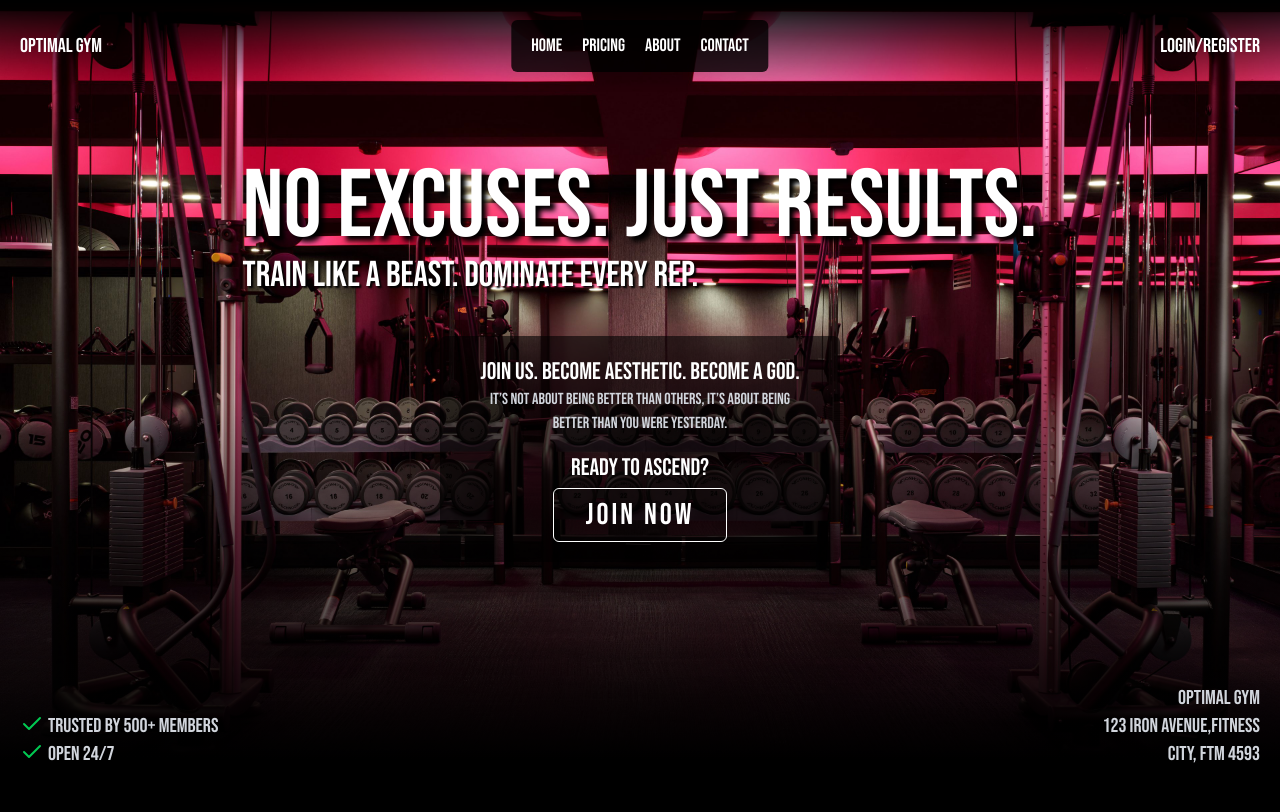
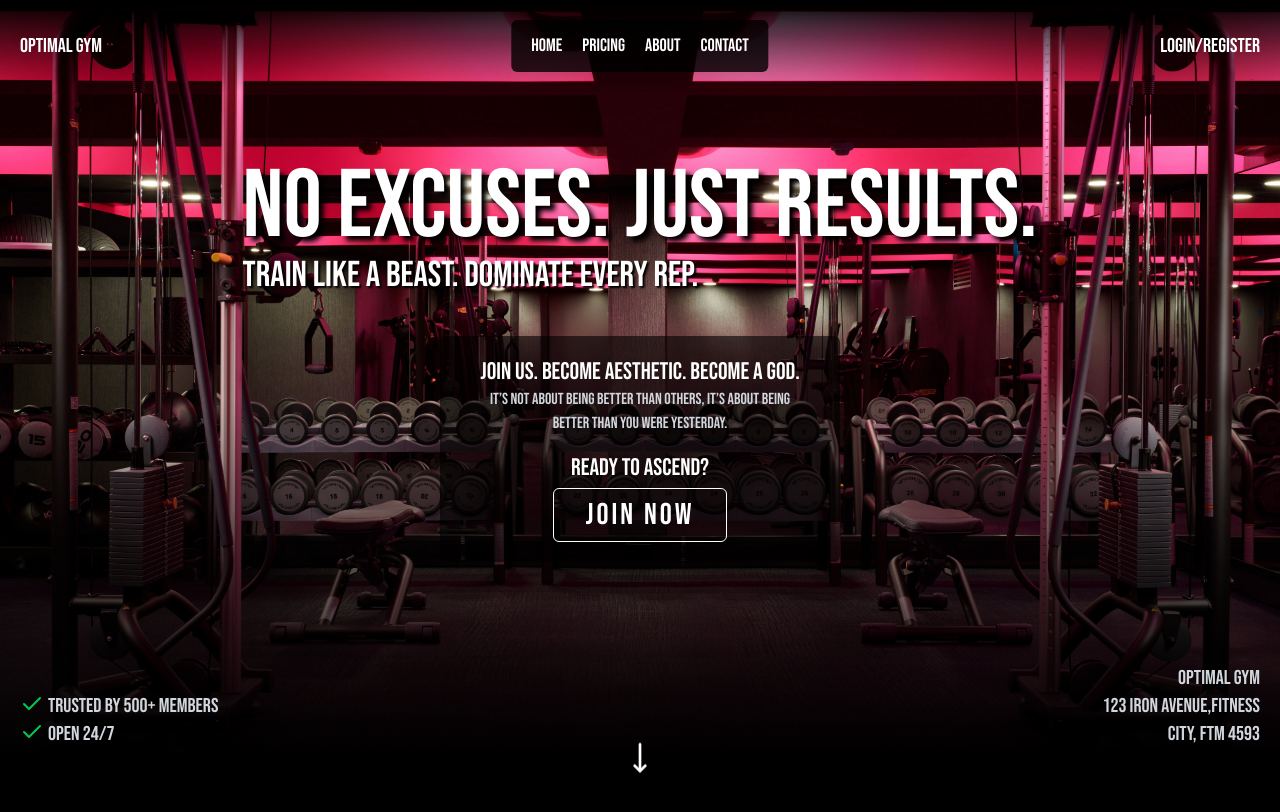
Before and after one commit to qzyx/optimal-gym-client, a Next.js app: page / in a window 1280 px wide. Shown: the top 812 px of the page. Built offline with nearby package versions, Linux system fonts and the light colour scheme.

Commit message:
Hero footer completed

```diff
--- a/src/components/HeroFooter.tsx
+++ b/src/components/HeroFooter.tsx
@@ -3,7 +3,7 @@ import React from "react";
 
 const HeroFooter = () => {
   return (
-    <div className="absolute bottom-0 w-full text-gray-300 md:text-lg lg:text-xl flex justify-between items-end py-8 px-2 md:px-5 ">
+    <div className="absolute bottom-18 md:bottom-5 w-full text-gray-300 md:text-lg lg:text-xl flex justify-between items-end py-8 px-2 md:px-5 ">
       <span className="flex flex-col items-start">
         <span className="flex">
           <span className="text-green-500 mr-1">
--- a/src/components/HeroSection.tsx
+++ b/src/components/HeroSection.tsx
@@ -3,6 +3,7 @@ import HeroImage from "./HeroImage";
 import Heading from "./Heading";
 import JoinSection from "./JoinSection";
 import HeroFooter from "./HeroFooter";
+import BouncingArrow from "./UI/BouncingArrow";
 
 const HeroSection = () => {
   return (
@@ -10,8 +11,8 @@ const HeroSection = () => {
       <HeroImage />
       <Heading />
       <JoinSection />
-      <HeroFooter/>
-
+      <HeroFooter />
+      <BouncingArrow />
     </div>
   );
 };
--- /dev/null
+++ b/src/components/UI/BouncingArrow.tsx
@@ -0,0 +1,11 @@
+import { MoveDown } from "lucide-react";
+
+const BouncingArrow = () => {
+  return (
+    <div className="absolute bottom-25 md:bottom-5  text-white animate-bounce">
+    <MoveDown size={32}></MoveDown>
+    </div>
+  );
+};
+
+export default BouncingArrow;
```
Also changed, not shown: src/components/HeroImage.tsx (+1 -1 lines).
